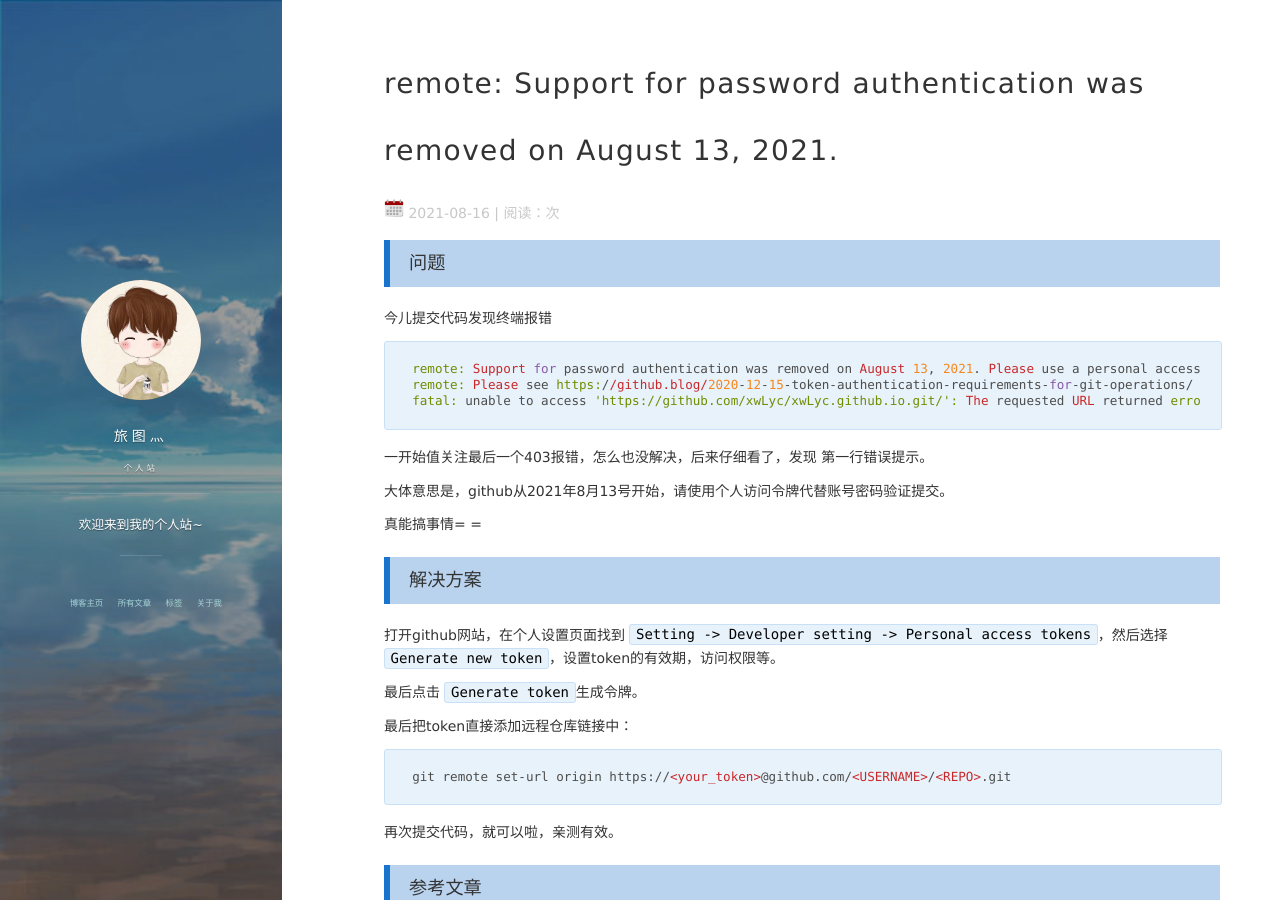
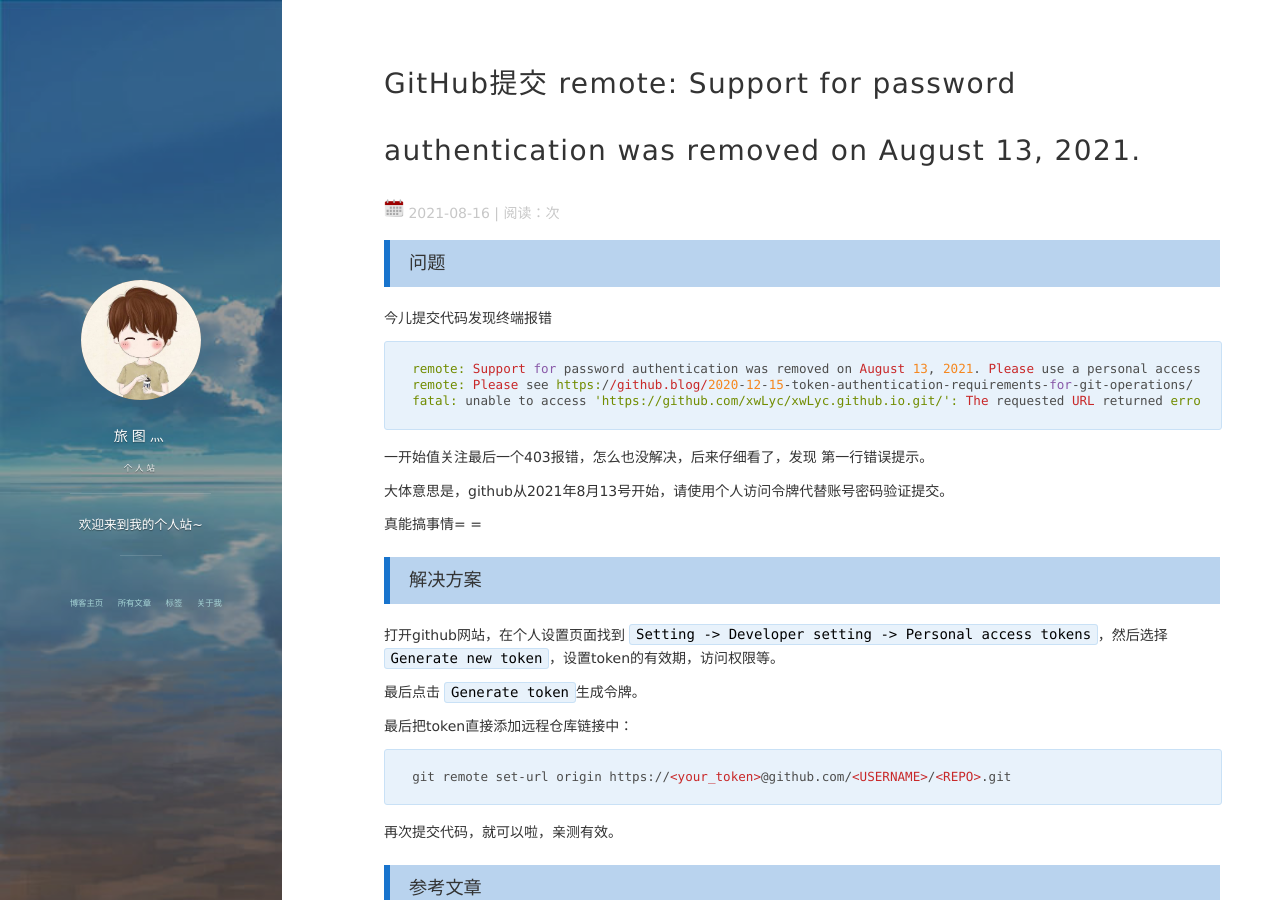
Before and after one commit to xwLyc/xwLyc.github.io, a Jekyll site: the page built from _posts/2021/2021-08-16-git-error.md, in a window 1280 px wide and 900 px high. Built offline with Jekyll 4.4.1, drawn with Linux system fonts in a browser that asks for light colours; nearby versions of some CDN libraries; comment, search, counter and statistics services are not loaded.

Commit message:
github提交失败

```diff
--- a/_posts/2021/2021-08-16-git-error.md
+++ b/_posts/2021/2021-08-16-git-error.md
@@ -1,8 +1,8 @@
 ---
 layout: post
-title: "remote: Support for password authentication was removed on August 13, 2021."
+title: "GitHub提交 remote: Support for password authentication was removed on August 13, 2021."
 date: 2021-08-16
-description: "remote: Support for password authentication was removed on August 13, 2021."
+description: "GitHub提交 remote: Support for password authentication was removed on August 13, 2021."
 tag: git
 ---
 
```
